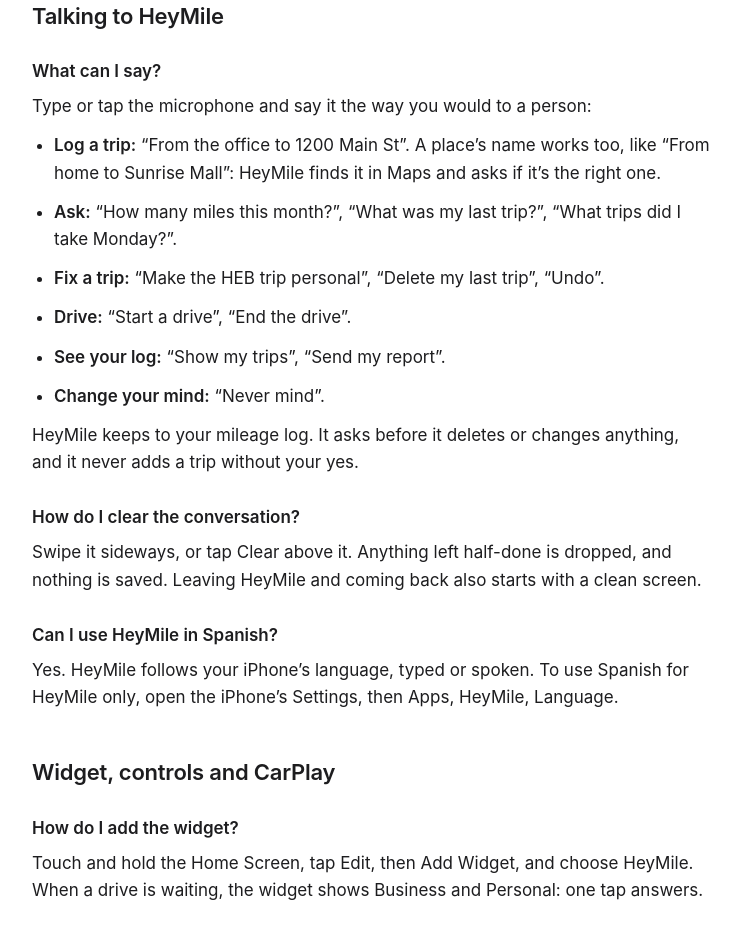
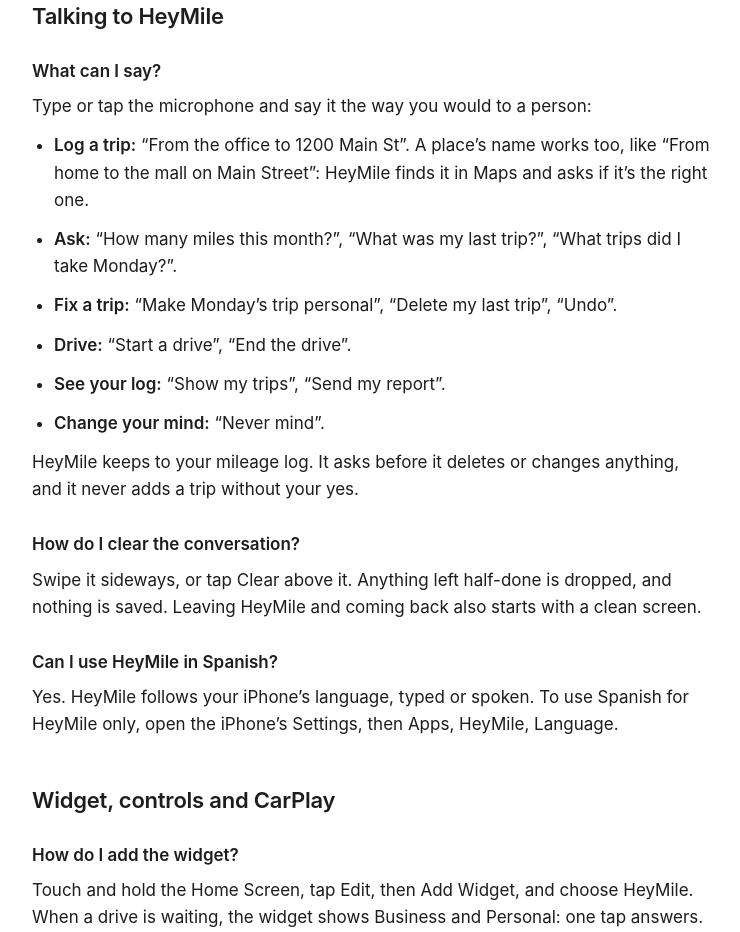
Before and after one commit to agntpool/heymile-site, a plain HTML site: page support/index.html in a window 1280 px wide. Shown: the part 1517-2449 px from the top of the page, without its empty margins (268-1008 px from the left). Drawn offline with Linux system fonts and the light colour scheme.

Commit message:
Support: neutral example phrases

```diff
--- a/support/index.html
+++ b/support/index.html
@@ -74,9 +74,9 @@
   <h3>What can I say?</h3>
   <p>Type or tap the microphone and say it the way you would to a person:</p>
   <ul>
-    <li><strong>Log a trip:</strong> “From the office to 1200 Main St”. A place’s name works too, like “From home to Sunrise Mall”: HeyMile finds it in Maps and asks if it’s the right one.</li>
+    <li><strong>Log a trip:</strong> “From the office to 1200 Main St”. A place’s name works too, like “From home to the mall on Main Street”: HeyMile finds it in Maps and asks if it’s the right one.</li>
     <li><strong>Ask:</strong> “How many miles this month?”, “What was my last trip?”, “What trips did I take Monday?”.</li>
-    <li><strong>Fix a trip:</strong> “Make the HEB trip personal”, “Delete my last trip”, “Undo”.</li>
+    <li><strong>Fix a trip:</strong> “Make Monday’s trip personal”, “Delete my last trip”, “Undo”.</li>
     <li><strong>Drive:</strong> “Start a drive”, “End the drive”.</li>
     <li><strong>See your log:</strong> “Show my trips”, “Send my report”.</li>
     <li><strong>Change your mind:</strong> “Never mind”.</li>
```
